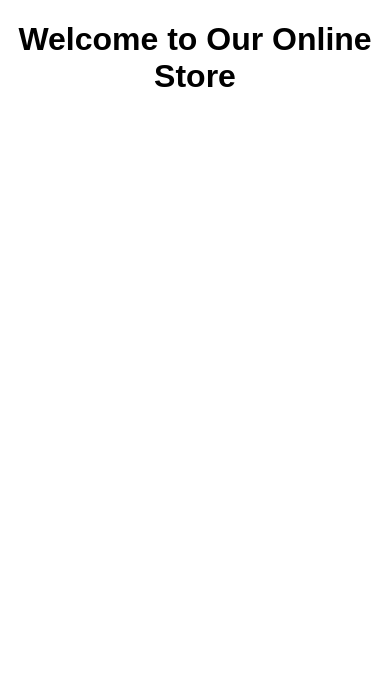
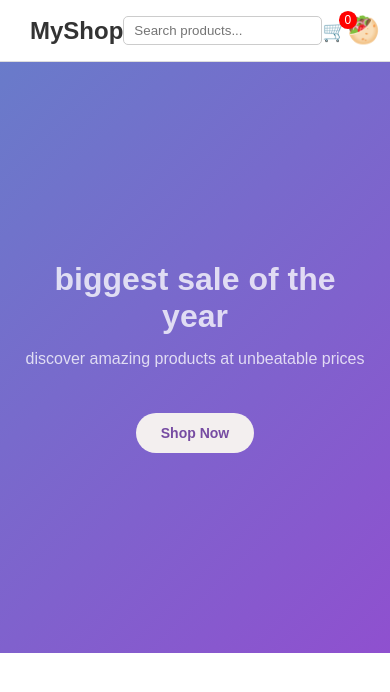
Before and after one commit to vk-art24/ecommerce-frontend, a website: page index.html in a window 390 px wide. Drawn offline with Linux system fonts and the light colour scheme.

Commit message:
added responsive header and hero section with animations

```diff
--- a/index.html
+++ b/index.html
@@ -7,9 +7,39 @@
     <link rel="stylesheet" href="styles/main.css">
 </head>
 <body>
-    <header>
-        <h1>Welcome to Our Online Store</h1>
+    <header class="header">
+        <div class="logo">
+            <h1>MyShop</h1>
+        </div>
+
+        <nav class="nav">
+            <ul class="nav-links">
+            <li><a href="#">Home</a></li>
+            <li><a href="#">Products</a></li>
+            <li><a href="#">About Us</a></li>
+            <li><a href="#">Contact</a></li>
+        </ul>
+        </nav>
+
+                <div class ="search-bar">
+                    <input type="text" placeholder="Search products...">
+                    </div>
+
+                    <div class="cart">
+                        <span class="cart-icon">🛒</span>
+                        <span class="cart-count">0</span>
+                        </div>
+
+                <div class="samosa">🥙</div>
     </header>
+    <section class="hero">
+        <div class="hero-content">
+            <h1>biggest sale of the year</h1>
+            <p>discover amazing products at unbeatable prices</p>
+            <a href="#products" class="hero-btn">Shop Now</a>
+            </div>
+            </section>
+
     <script src="scripts/app.js"></script>
 </body>
 </html>
--- a/scripts/app.js
+++ b/scripts/app.js
@@ -1 +1,7 @@
-console.log("E-Commerce Website Loaded");
+const samosa = document.querySelector('.samosa');
+const navLinks =
+document.querySelector(".nav-links");
+
+samosa.addEventListener('click', () => {
+    navLinks.classList.toggle("show-menu");
+});
--- a/styles/main.css
+++ b/styles/main.css
@@ -1,6 +1,185 @@
-body {
-    font-family: Arial, sans-serif;
+* {
     margin: 0;
     padding: 0;
+    box-sizing: border-box;
+    font-family: Arial, sans-serif;
+}
+
+.header {
+    display: flex;
+    align-items: center;
+    justify-content: space-between;
+
+    padding: 15px 30px;
+    background-color: EDDFDF;
+    border-bottom: 1px solid #ddd;
+}
+
+.logo h1 {
+    font-size: 24px;
+    color: #333;
+}
+
+.nav link{
+    list-style: none;
+    display: flex;
+    gap: 20px;
+}
+
+.nav-link a {
+    text-decoration: none;
+    color: #333;
+    font-size: 16px;
+}
+
+.nav-link a:hover {
+    color: #007BFF;
+}
+
+.search-bar input {
+    padding: 6px 10px;
+    border: 1px solid #ccc;
+    border-radius: 5px;
+    outline: none;
+}
+
+.cart {
+    position: relative;
+    font-size: 20px;
+    cursor: pointer;
+}
+
+.cart-count {
+    position: absolute;
+    top: -8px;
+    right: -10px;
+
+    background-color: red;
+    color: white;
+    font-size: 12px;
+    padding: 2px 6px;
+    border-radius: 50%;
+}
+
+.samosa {
+    display: none;
+    font-size: 24px;
+    cursor: pointer;
+}
+
+@media (max-width: 768px) {
+    .nav-links {
+        display: none;
+    }
+
+    .samosa {
+        display: block;
+        font-size: 26px;
+    }
+
+    .header {
+        position: relative;
+    }
+}
+
+.show-menu {
+    display: flex !important;
+    flex-direction: column;
+}
+.nav-links {
+    transition: all 0.3s ease;
+}
+
+.hero {
+    height: 70vh;
+    background: linear-gradient(135deg, #697bca, #8f50cf);
+    display: flex;
+    justify-content: center;
+    align-items: center;
     text-align: center;
+    color: rgba(255, 255, 255, 0.767);
+    padding: 20px;
 }
+.hero-content h1 {
+    font-size: 48px;
+    margin-bottom: 15px;
+}
+.hero-content p {
+    font-size: 20px;
+    margin-bottom: 25px;
+}
+.hero-btn {
+    display: inline-block;
+    padding: 15px 30px;
+    background-color: #f3efef;
+    color: #764ba2;
+    font-size: 15px;
+    font-weight: bold;
+    text-decoration: none;
+    border-radius: 25px;
+    margin-top: 15px;
+    transition: background-color 0.3s ease;
+    opacity: 0;
+
+    animation: fadeup 0.8s ease forwards;
+    animation-delay: 0.4s;
+
+}
+.hero-btn:hover {
+    background-color: #ffcaca;
+    transform: scale(1.05);
+}
+@media (max-width: 768px) {
+    .hero-content h1 {
+        font-size: 32px;
+    }
+    .hero-content p {
+        font-size: 16px;
+    }
+    .hero-btn {
+        padding: 12px 25px;
+        font-size: 14px;
+    }
+}
+.hero-btn{
+    animation: fadeup 0.6s ease forwards;
+}
+@keyframes fadeup {
+    from{
+        opacity: 0;
+        transform: translateY(10px);
+    }
+    to{
+        opacity: 1;
+        transform: translateY(0);
+    }
+}
+@media (max-width: 768px) {
+ .hero-btn {
+    margin-top: 20px;
+    }
+}
+.hero-btn:active {
+    transform: scale(0.97);
+}
+@keyframes fadeup {
+    from{
+        opacity: 0;
+        transform: translateY(20px);
+    }
+    to{
+        opacity: 1;
+        transform: translateY(0);
+    }
+}
+.hero-content h1 {
+    animation: fadeup 0.8s ease forwards;
+}
+.hero-content p {
+    animation: fadeup 0.8s ease forwards;
+    animation-delay: 0.2s;
+}
+.hero-btn {
+    animation: fadeup 0.8s ease forwards;
+    animation-delay: 0.4s;
+}
```
